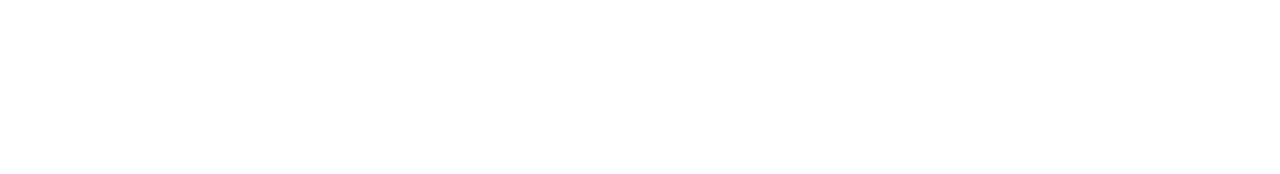
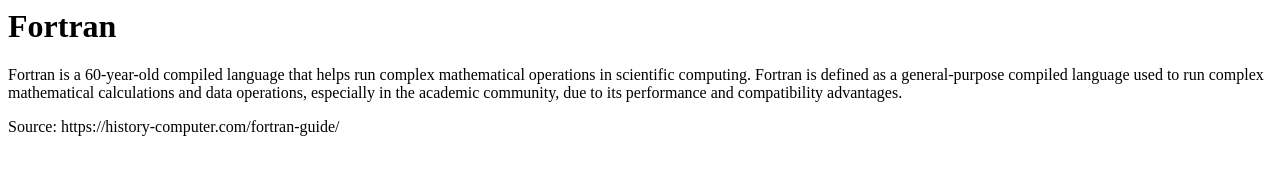
Before and after one commit to Karolus314/Stronka-html, a plain HTML site: page index.html in a window 1280 px wide. Drawn offline with Linux system fonts and the light colour scheme.

Commit message:
Update index.html

```diff
--- a/index.html
+++ b/index.html
@@ -1,9 +1,4 @@
-<html>
-    <head>
-        <title> Stronka </title>
-    </head>
+<h1 id="fortran">Fortran</h1>
+<p>Fortran is a 60-year-old compiled language that helps run complex mathematical operations in scientific computing. Fortran is defined as a general-purpose compiled language used to run complex mathematical calculations and data operations, especially in the academic community, due to its performance and compatibility advantages.</p>
 
-    <body>
-
-    </body>
-</html>
+<p>Source: https://history-computer.com/fortran-guide/</p>
```
